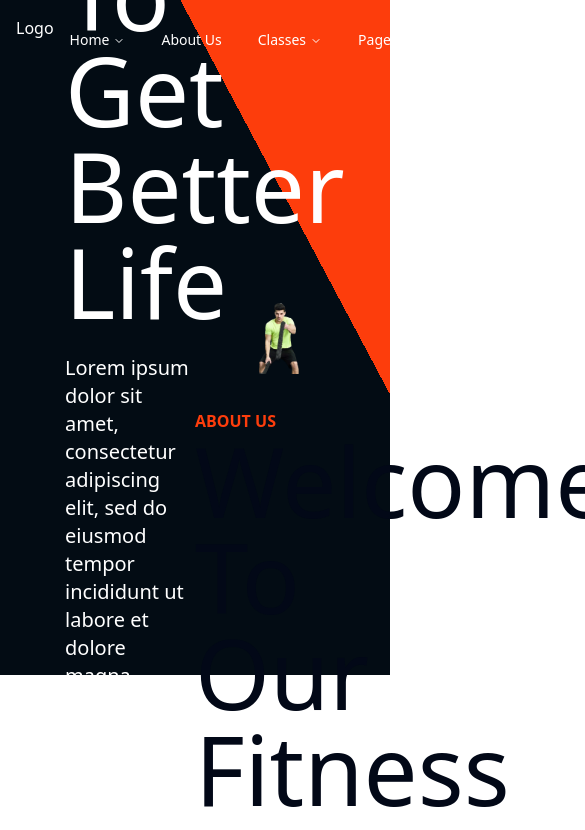
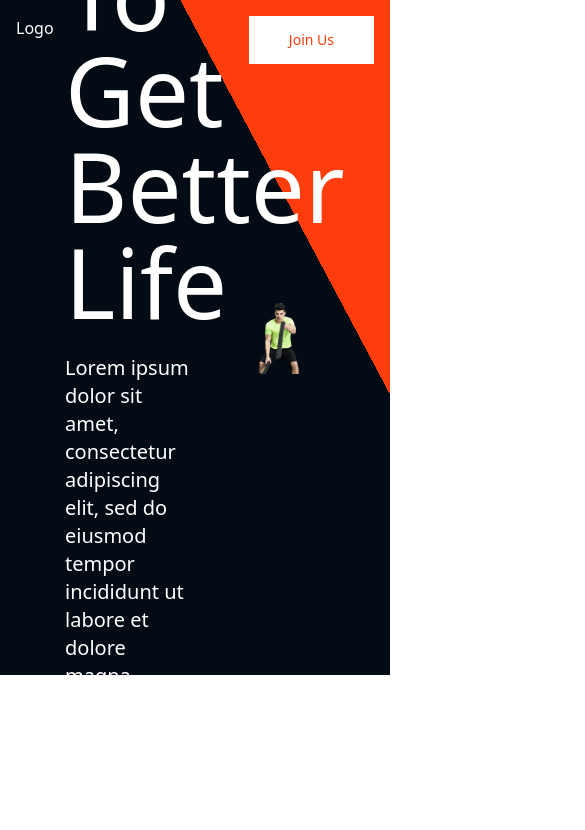
Before and after one commit to JoaquinHAcosta/gymPage, a Next.js app: page / in a window 390 px wide. Shown: the top 830 px of the page, 585 px wide, since content can reach past the window. Built offline with nearby package versions, Linux system fonts and the light colour scheme.

Commit message:
footer and responsive

```diff
--- a/src/app/page.tsx
+++ b/src/app/page.tsx
@@ -12,13 +12,13 @@ export default function Home() {
   return (
     <main className="flex min-h-screen flex-col items-center justify-between">
       <FirstSection />
-      <SecondSection />
+      {/* <SecondSection />
       <ThirdSection />
       <FourthSection />
       <StatsSection />
       <FifthSection />
       <PricingSection />
-      <Footer />
+      <Footer /> */}
     </main>
   )
 }
--- a/src/components/Header/Header.tsx
+++ b/src/components/Header/Header.tsx
@@ -4,7 +4,7 @@ import { Button } from '../ui/button'
 
 export const Header = () => {
   return (
-    <nav className="bg-black w-full flex justify-between bg-transparent p-4 absolute">
+    <nav className=" w-full flex justify-between bg-transparent p-4 absolute">
       <div className="text-white">Logo</div>
       <NavButtons />
       <div className="items-center bg-red-600 w-max">
--- a/src/components/Header/NavButtons.tsx
+++ b/src/components/Header/NavButtons.tsx
@@ -55,7 +55,7 @@ const components: { title: string; href: string; description: string }[] = [
 
 export function NavButtons() {
   return (
-    <NavigationMenu>
+    <NavigationMenu className="hidden md:flex">
       <NavigationMenuList>
         <NavigationMenuItem>
           <NavigationMenuTrigger className="bg-transparent text-white">
```
